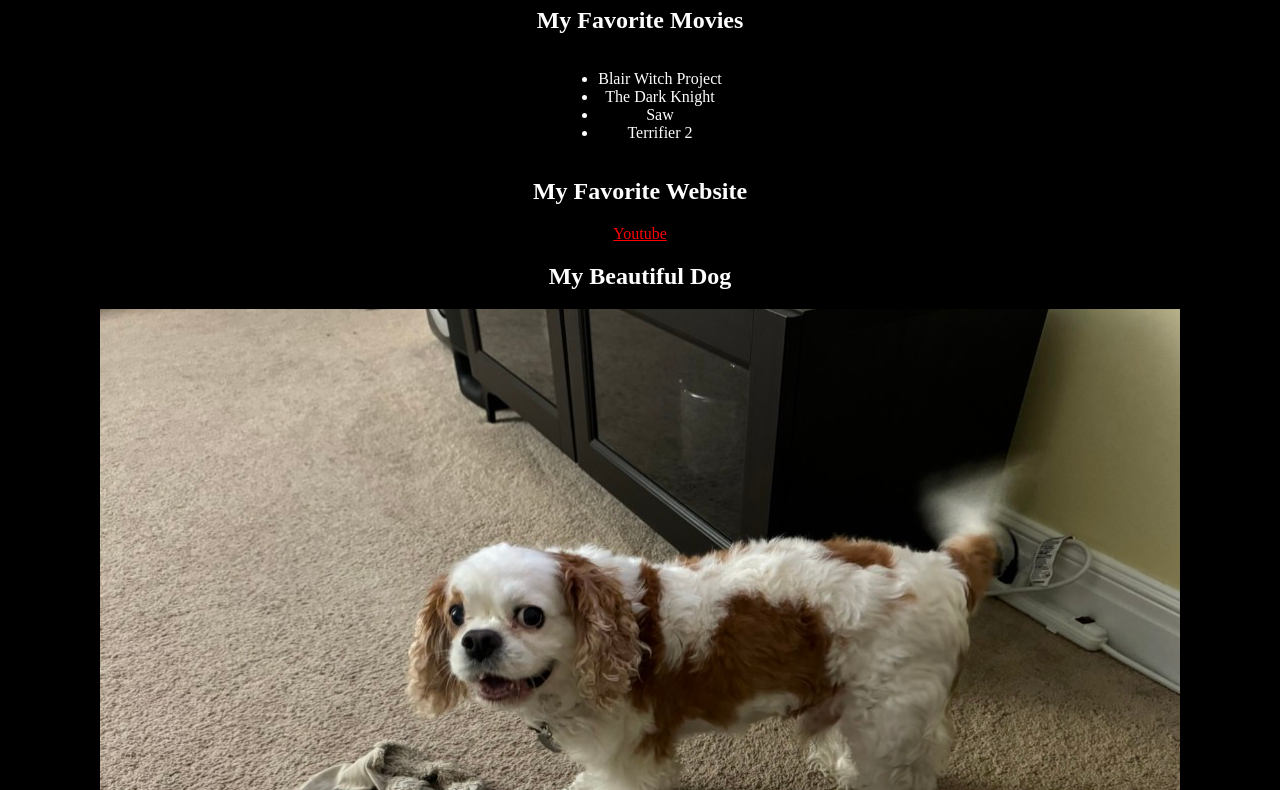
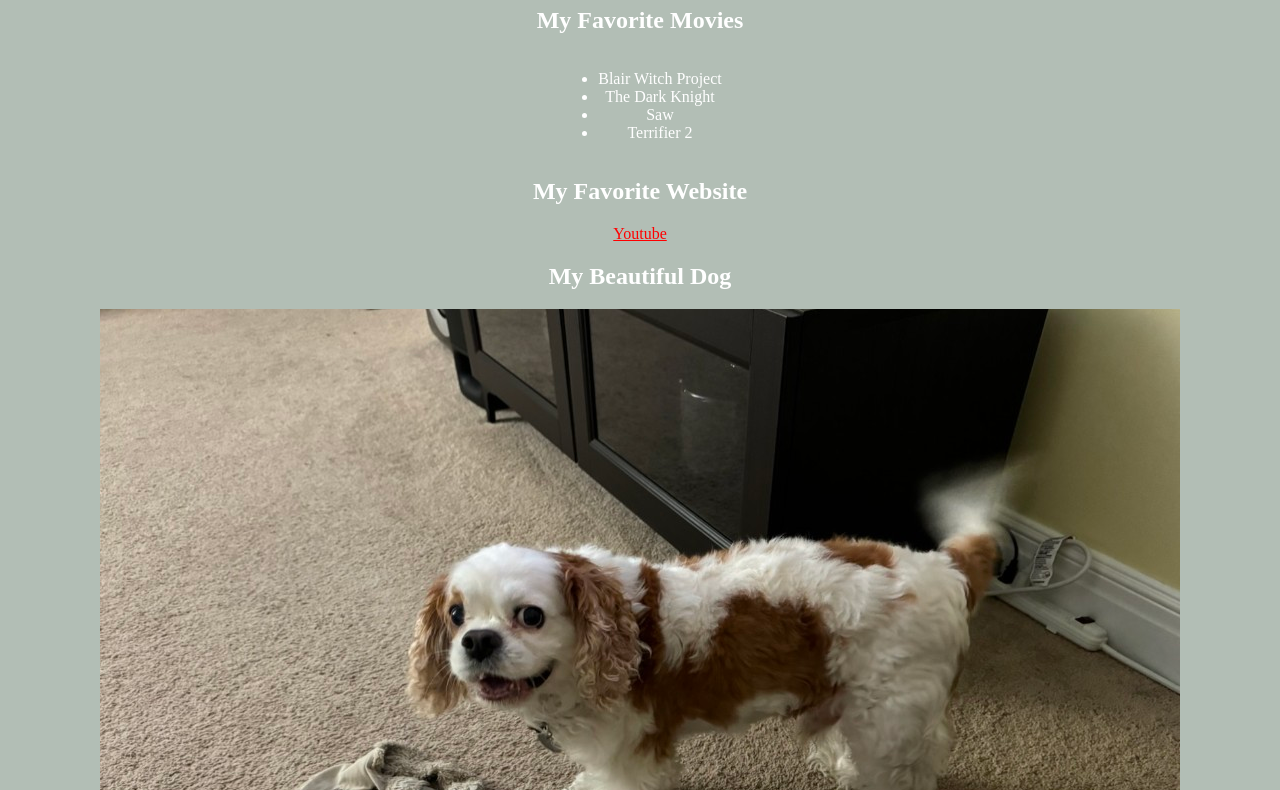
Before and after one commit to ajfayett/115website, a plain HTML site: page about.html in a window 1280 px wide. Shown: the part 119-909 px from the top of the page. Drawn offline with Linux system fonts and the light colour scheme.

Commit message:
Update fancy.css

```diff
--- a/fancy.css
+++ b/fancy.css
@@ -1,6 +1,6 @@
 * {
 	text-align: center;
-	background-color: black;
+	background-color: #B2BEB5;
 
 }
 
```
